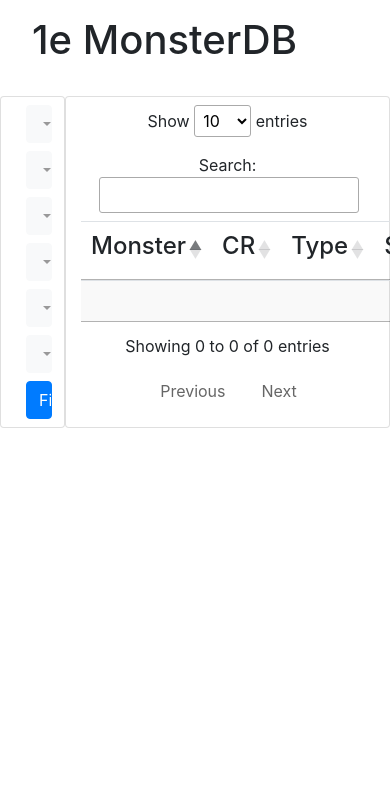
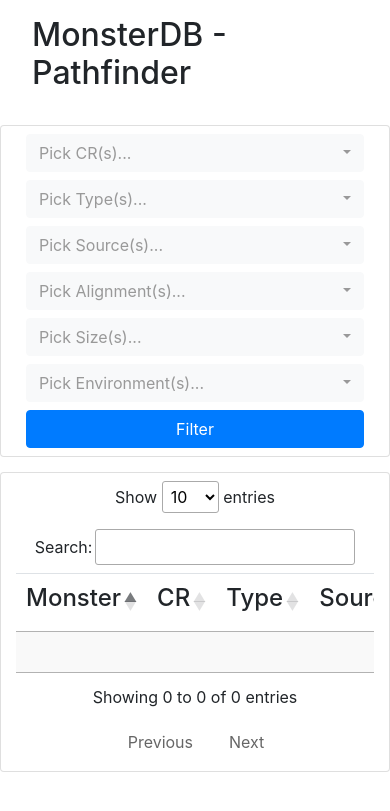
Before and after one commit to ckennard/monsterdb, a Flask app: page / in a window 390 px wide; the page is wider, and only the part inside the window is pictured. Shown: the top 811 px of that part. Run offline with Flask 2, Linux system fonts and the light colour scheme; data that the repository does not hold is empty; parts of the project's set-up code (start-up, migrations or seed data) failed here and were passed over; some libraries are stand-ins or nearby versions.

Commit message:
Fixed mobile viewing issues and modified header size

```diff
--- /dev/null
+++ b/gunicorn_conf.py
@@ -0,0 +1,6 @@
+bind='127.0.0.1:8000'
+worker_class='sync'
+loglevel = 'debug'
+accesslog = '/var/log/gunicorn/access_log_monsterdb'
+accesslogformat = "%(h)s %(l)s %(u)s %(t)s %(r)s %(s)s %(b)s %(f)s %(a)s"
+errorlog = '/var/log/gunicorn/error_log_monsterdb'
--- a/static/datatables.js
+++ b/static/datatables.js
@@ -1,3 +1,7 @@
-$(document).ready( function () {
-    $('#monsters').DataTable();
+$(document).ready(function() {
+    $('#monsters').DataTable( {
+        "scrollX": "100%",
+        "autoWidth": false,
+        responsive: true
+    } );
 } );
--- a/templates/monsters.html
+++ b/templates/monsters.html
@@ -1,6 +1,23 @@
 <!doctype html>
 <html lang="en">
 	<head>
+		<link rel="apple-touch-icon" sizes="180x180" href="{{ url_for('static', filename='apple-touch-icon.png') }}">
+		<link rel="icon" type="image/png" sizes="32x32" href="{{ url_for('static', filename='favicon-32x32.png') }}">
+		<link rel="icon" type="image/png" sizes="16x16" href="{{ url_for('static', filename='favicon-16x16.png') }}">
+		<link rel="manifest" href="{{ url_for('static', filename='site.webmanifest') }}">
+		<meta name="msapplication-TileColor" content="#da532c">
+		<meta name="theme-color" content="#ffffff">
+
+		<!-- Global site tag (gtag.js) - Google Analytics -->
+		<script async src="https://www.googletagmanager.com/gtag/js?id=UA-176421136-1"></script>
+		<script>
+			window.dataLayer = window.dataLayer || [];
+			function gtag(){dataLayer.push(arguments);}
+			gtag('js', new Date());
+
+			gtag('config', 'UA-176421136-1');
+		</script>
+
 		<!-- Required meta tags -->
 		<meta charset="utf-8">
 		<meta name="viewport" content="width=device-width, initial-scale=1, shrink-to-fit=no">
@@ -12,14 +29,14 @@
 				text-transform: capitalize;
 			}
 		</style>
-		<title>1e MonsterDB</title>
+		<title>Pathfinder MonsterDB</title>
 	</head>
 	<body>
-		<h1 class="Display-3 p-3 px-md-4 mb-3 ml-3">1e MonsterDB</h1>
-		<div class="container-fluid">
+		<h2 class="Display-3 p-3 px-md-4 mb-3 ml-3">MonsterDB - Pathfinder</h2>
+		<div class="container-fluid width=100%">
 			<div class="row card-deck">
-				<div class="col-2 card box-shadow">
-					<form method="POST" action="/monsters" class="container">
+				<div class="col-xl-2 col-md-2 col-lg-2 card box-shadow">
+					<form method="POST" action="/" class="container">
 						{{ form.csrf_token }}
 						<div class="form-row mb-2 mt-2 "> {{ form.cr(class_="selectpicker", data_live_search="true", title="Pick CR(s)...", data_width="100%") }} </div>
 						<div class="form-row mb-2 mt-2"> {{ form.Type(class_="selectpicker", data_live_search="true", title="Pick Type(s)...", data_width="100%") }} </div>
@@ -32,9 +49,9 @@
 						</div>
 					</form>
 				</div>
-				<div class="col-10 card box-shadow">
+				<div class="col-xl-10 col-md-10 col-lg-10 card box-shadow">
 					<div class="mb-2 mt-2">
-						<table id="monsters" class="table stripe hover order-column nowrap">
+						<table id="monsters" class="table stripe hover order-column nowrap display">
 							<thead>
 								<tr>
 									<th><h4>Monster</h4></th>
```
Also changed, not shown: static/android-chrome-192x192.png (added), static/android-chrome-512x512.png (added), static/apple-touch-icon.png (added), static/favicon-16x16.png (added), static/favicon-32x32.png (added), static/favicon.ico (added), static/site.webmanifest (added), 1 other file.
